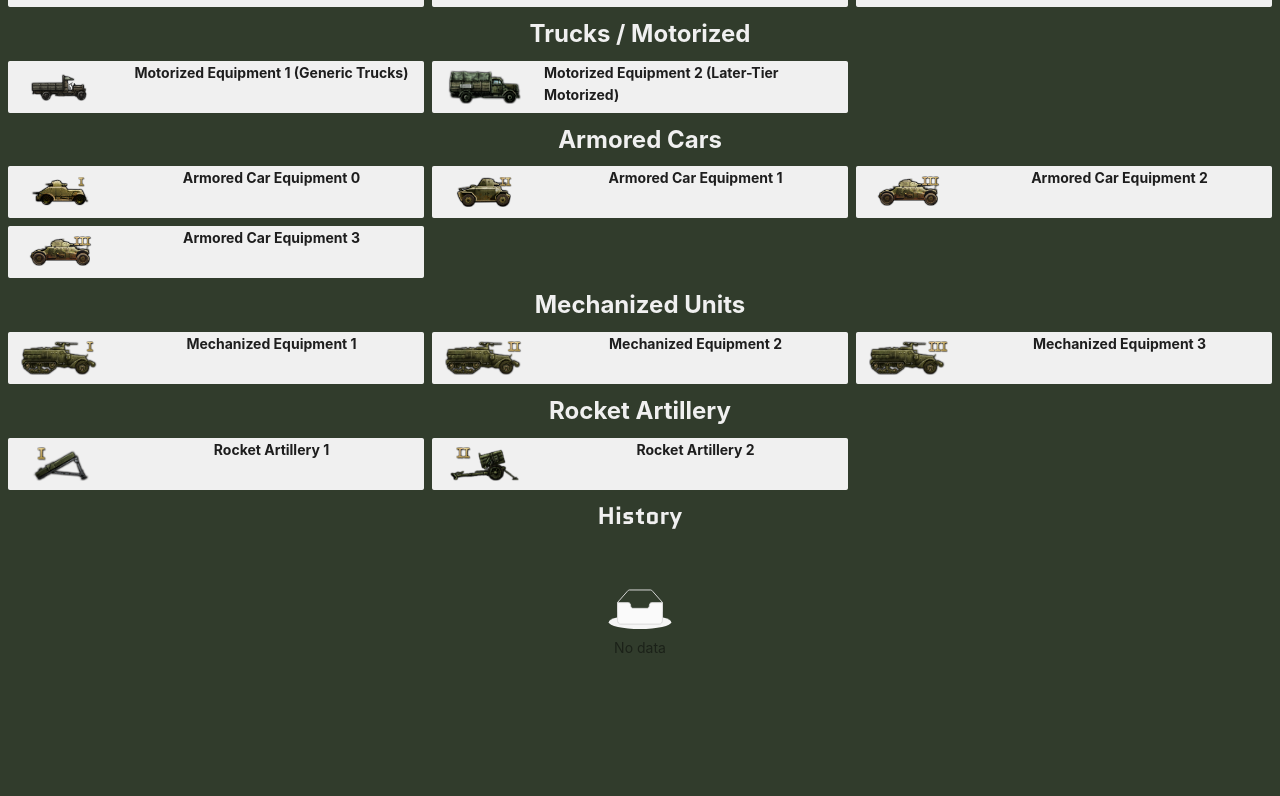
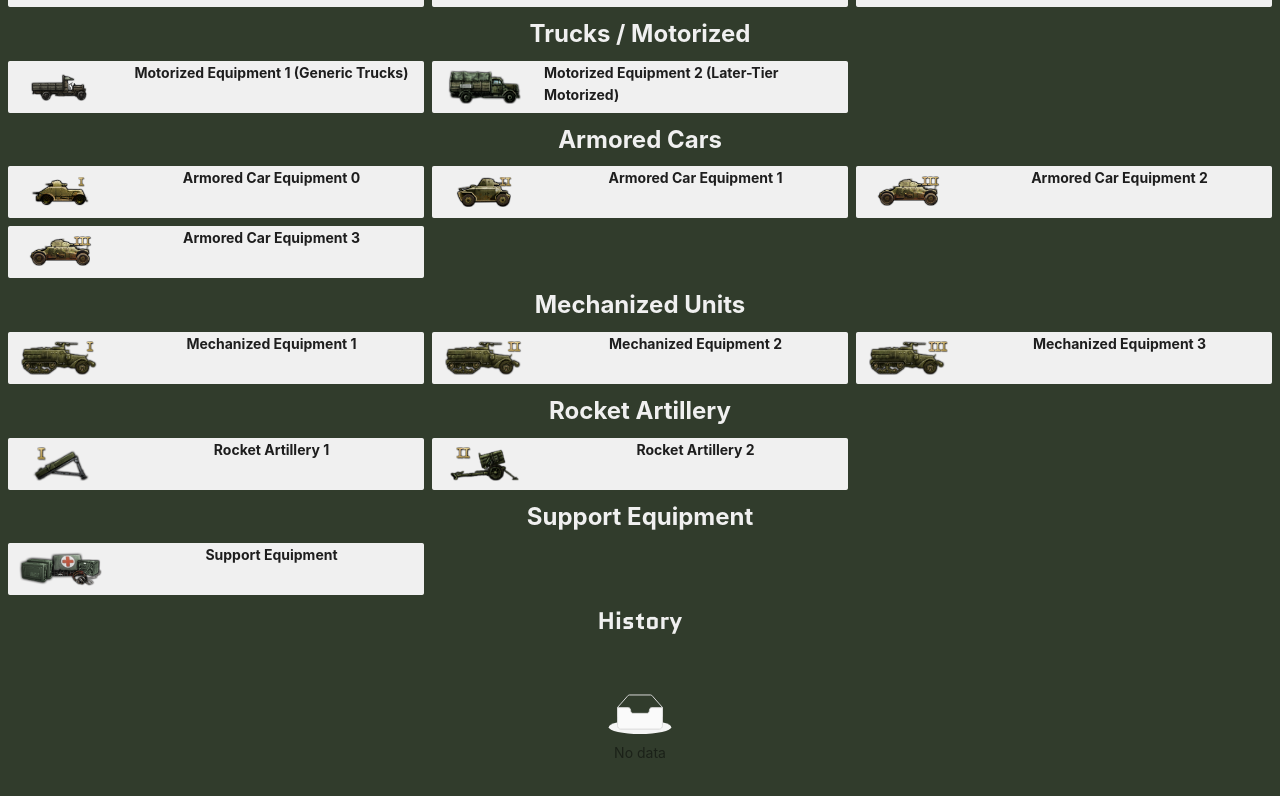
Before and after one commit to slogive/hoi4-commands, a Next.js app: page / in a window 1280 px wide. Shown: the part 570-1366 px from the top of the page. Before the commit the page ends 1285 px from the top, so only its background shows below. Built offline with nearby package versions, Linux system fonts and the light colour scheme.

Commit message:
Add support equipment category and update notification message format

```diff
--- a/src/app/page.tsx
+++ b/src/app/page.tsx
@@ -168,6 +168,16 @@ const equipmentData = [
 			},
 		],
 	},
+	{
+		category: 'Support Equipment',
+		items: [
+			{
+				key: 'support_equipment_1',
+				label: 'Support Equipment',
+				img_src: '/Support_Equipment.png',
+			},
+		],
+	},
 ]
 
 const aeCommand = 'add_equipment'
@@ -264,7 +274,7 @@ export default function Home() {
 										onClick={() => {
 											const command = `${aeCommand} ${item.key} ${count}`
 											navigator.clipboard.writeText(command)
-											openNativeNotification(`Copied: ${command}`, item.img_src)
+											openNativeNotification(command, item.img_src)
 											addToHistory(command)
 										}}
 										className='item-container'
```
